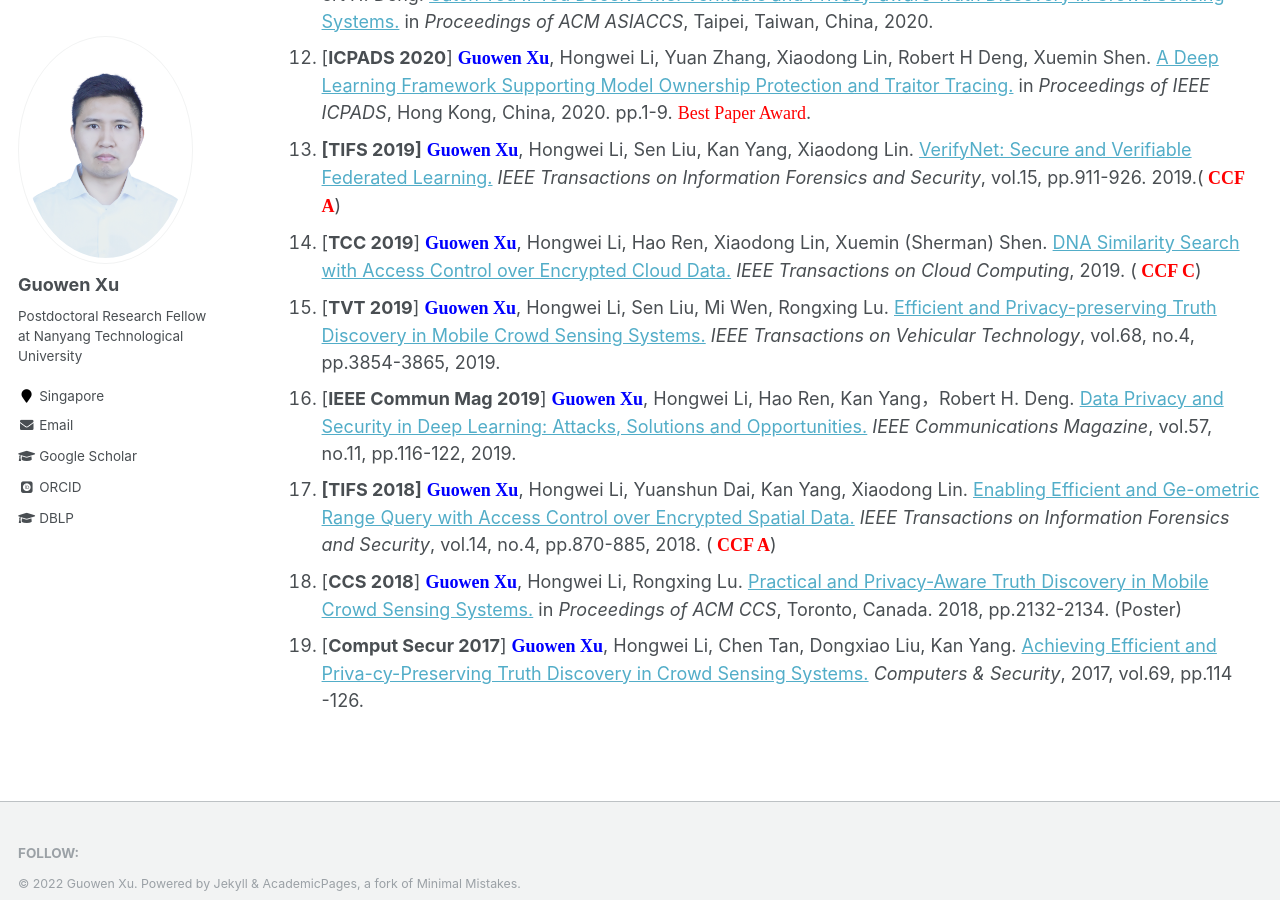
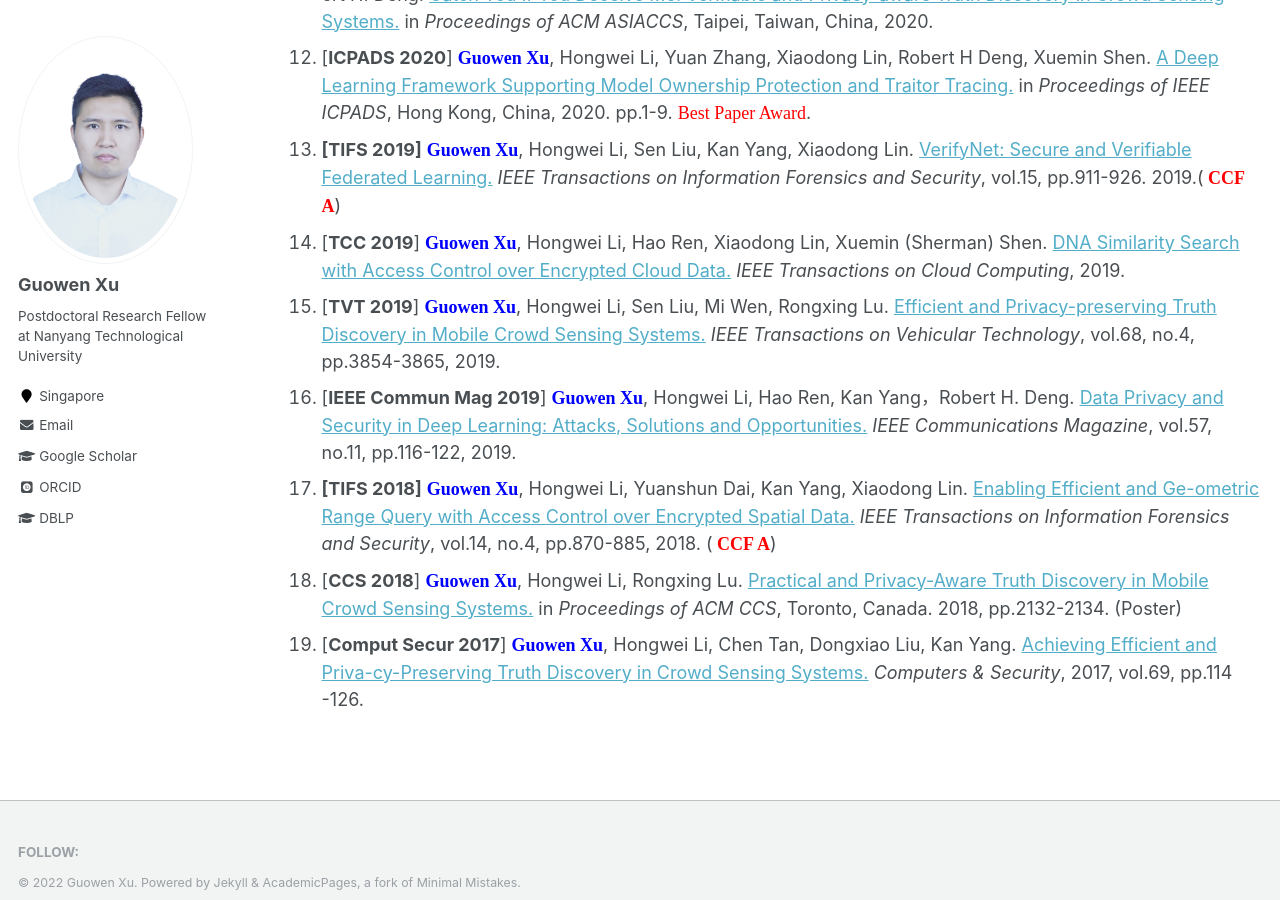
Before and after one commit to Guowen-xu/guowen-xu.github.io, a Jekyll site: the page built from _pages/publications.md, in a window 1280 px wide and 900 px high, scrolled down 1253 px. Built offline with Jekyll 4.4.1, drawn with Linux system fonts in a browser that asks for light colours; some web fonts are replaced.

Commit message:
Update publications.md

```diff
--- a/_pages/publications.md
+++ b/_pages/publications.md
@@ -27,7 +27,7 @@ You can find my articles on my [Google Scholar](https://scholar.google.com.hk/ci
 11. [**ASIACCS 2020**] **<font face="Times New Roman" color=blue size=4> Guowen Xu</font>**, Hongwei Li, Shengmin Xu, Hao Ren, Kan Yang, Yinghui Zhang, Jianfei Sun, Rob-ert H. Deng. [Catch You If You Deceive Me: Verifiable and Privacy-aware Truth Discovery in Crowd Sensing Systems.](https://dl.acm.org/doi/abs/10.1145/3320269.3384720) in *Proceedings of ACM ASIACCS*, Taipei, Taiwan, China, 2020.
 12. [**ICPADS 2020**] **<font face="Times New Roman" color=blue size=4> Guowen Xu</font>**, Hongwei Li, Yuan Zhang, Xiaodong Lin, Robert H Deng, Xuemin Shen. [A Deep Learning Framework Supporting Model Ownership Protection and Traitor Tracing.](https://ieeexplore.ieee.org/document/9359144) in *Proceedings of IEEE ICPADS*, Hong Kong, China, 2020. pp.1-9. <font face="Times New Roman" color=red size=4> Best Paper Award</font>.
 13. **[TIFS 2019]**  **<font face="Times New Roman" color=blue size=4> Guowen Xu</font>**, Hongwei Li, Sen Liu, Kan Yang, Xiaodong Lin. [VerifyNet: Secure and Verifiable Federated Learning.](https://ieeexplore.ieee.org/document/8765347) *IEEE Transactions on Information Forensics and Security*, vol.15, pp.911-926. 2019.(**<font face="Times New Roman" color=red size=4> CCF A</font>**)
-14. [**TCC 2019**] **<font face="Times New Roman" color=blue size=4> Guowen Xu</font>**, Hongwei Li, Hao Ren, Xiaodong Lin, Xuemin (Sherman) Shen. [DNA Similarity Search with Access Control over Encrypted Cloud Data.](https://ieeexplore.ieee.org/document/8967153) *IEEE Transactions on Cloud Computing*, 2019. (**<font face="Times New Roman" color=red size=4> CCF C</font>**)
+14. [**TCC 2019**] **<font face="Times New Roman" color=blue size=4> Guowen Xu</font>**, Hongwei Li, Hao Ren, Xiaodong Lin, Xuemin (Sherman) Shen. [DNA Similarity Search with Access Control over Encrypted Cloud Data.](https://ieeexplore.ieee.org/document/8967153) *IEEE Transactions on Cloud Computing*, 2019.
 15. [**TVT 2019**]  **<font face="Times New Roman" color=blue size=4> Guowen Xu</font>**, Hongwei Li, Sen Liu, Mi Wen, Rongxing Lu. [Efficient and Privacy-preserving Truth Discovery in Mobile Crowd Sensing Systems.](https://ieeexplore.ieee.org/document/8629055) *IEEE Transactions on Vehicular Technology*, vol.68, no.4, pp.3854-3865, 2019.
 16. [**IEEE Commun Mag 2019**] **<font face="Times New Roman" color=blue size=4> Guowen Xu</font>**, Hongwei Li, Hao Ren, Kan Yang，Robert H. Deng. [Data Privacy and Security in Deep Learning: Attacks, Solutions and Opportunities.](https://ink.library.smu.edu.sg/cgi/viewcontent.cgi?article=5676&context=sis_research) *IEEE Communications Magazine*, vol.57, no.11, pp.116-122, 2019.
 17. **[TIFS 2018]**  **<font face="Times New Roman" color=blue size=4> Guowen Xu</font>**, Hongwei Li, Yuanshun Dai, Kan Yang, Xiaodong Lin. [Enabling Efficient and Ge-ometric Range Query with Access Control over Encrypted Spatial Data.](https://ieeexplore.ieee.org/document/8452984) *IEEE Transactions on Information Forensics and Security*, vol.14, no.4, pp.870-885, 2018. (**<font face="Times New Roman" color=red size=4> CCF A</font>**)
```
